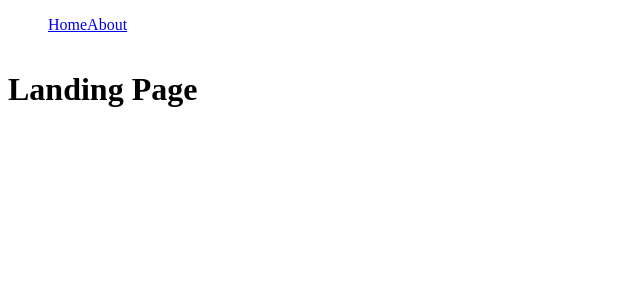
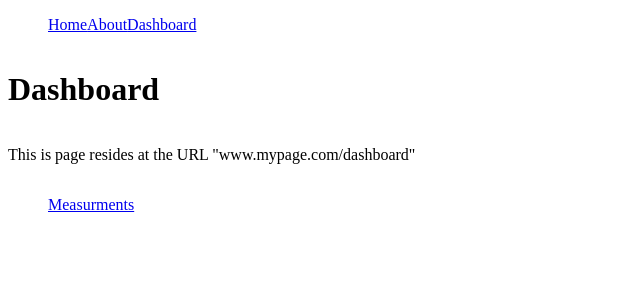
Before and after one commit to LarsGKodehode/kodehode-react-router, a React (Vite) app: page /#/dashboard in a window 1280 px wide. Shown: the top 300 px of the page, without its empty margins (0-640 px from the left). Built offline with nearby package versions, Linux system fonts and the light colour scheme.

Commit message:
added example of react-router-outlet

```diff
--- a/src/App.jsx
+++ b/src/App.jsx
@@ -3,27 +3,47 @@ import {
   Routes,
   Route,
   Link,
+  Outlet,
 } from 'react-router-dom'
 
 import LandingPage from './routes/LandingPage'
 import AboutPage from './routes/about/AboutPage'
+import Dashboard from './routes/dashboard/Dashboard'
+import Measurments from './routes/dashboard/Measurments/Measurments'
+
+function Navbar() {
+  return (
+    <>
+      <header>
+        <nav>
+          <ul>
+            <Link to="/">Home</Link>
+            <Link to="/about">About</Link>
+            <Link to="/dashboard">Dashboard</Link>
+          </ul>
+        </nav>
+      </header>
+
+      <Outlet />
+    </>
+  )
+}
 
 function App() {
   return (
     <Router>
-      <nav>
-        <ul>
-          <Link to="/">Home</Link>
-          <Link to="/about">About</Link>
-        </ul>
-      </nav>
+
       <Routes>
-        <Route path='/'>
+        <Route path='/' element={<Navbar />}>
           <Route path='' element={<LandingPage />} />
           <Route path='about' element={<AboutPage />} />
+
+          <Route path='dashboard' element={<Dashboard />}>
+            <Route path='measurments' element={<Measurments />} />
+          </Route>
         </Route>
 
-        <Route path='*' element={<LandingPage />} />
+        <Route path='*' element={<h1>404</h1>} />
       </Routes>
     </Router>
   )
--- a/src/routes/LandingPage.jsx
+++ b/src/routes/LandingPage.jsx
@@ -7,9 +7,10 @@ const someName = {}
 function LandingPage() {
   return (
     <div className={styles.page}>
-      <h1>Landing Page</h1>
-
-      <Outlet />
+      <main>
+        <h1>Landing Page</h1>
+        <p>This is page resides at the URL "www.mypage.com"</p>
+      </main>
     </div>
   )
 }
--- a/src/routes/about/AboutPage.jsx
+++ b/src/routes/about/AboutPage.jsx
@@ -1,8 +1,9 @@
 function AboutPage() {
   return (
-    <div>
+    <main>
       <h1>About Page</h1>
-    </div>
+      <p>This is page resides at the URL "www.mypage.com/about"</p>
+    </main>
   )
 }
 
--- /dev/null
+++ b/src/routes/dashboard/Dashboard.jsx
@@ -0,0 +1,26 @@
+import {Outlet, Link} from 'react-router-dom'
+
+
+import styles from './layout.module.css'
+
+function Dashboard() {
+  return (
+    <div className={styles.page}>
+      <h1>Dashboard</h1>
+      <p>This is page resides at the URL "www.mypage.com/dashboard"</p>
+
+      {/* We can easly use relative links inside som subroutes like here */}
+      <nav>
+        <ul>
+          <Link to='measurments'>Measurments</Link>
+        </ul>
+      </nav>
+
+      <main>
+        <Outlet />
+      </main>
+    </div>
+  )
+}
+
+export default Dashboard
--- /dev/null
+++ b/src/routes/dashboard/Measurments/Measurments.jsx
@@ -0,0 +1,12 @@
+import styles from './layout.module.css'
+
+function Measurements() {
+  return (
+    <div className={styles.page}>
+      <h2>Measurments</h2>
+      <p>This is page resides at the URL "www.mypage.com/dashboard/measurments"</p>
+    </div>
+  )
+}
+
+export default Measurements
--- /dev/null
+++ b/src/routes/dashboard/Measurments/layout.module.css
@@ -0,0 +1,4 @@
+.page {
+  display: flex;
+  flex-direction: column;
+}
--- /dev/null
+++ b/src/routes/dashboard/layout.module.css
@@ -0,0 +1,4 @@
+.page {
+  display: flex;
+  flex-direction: column;
+}
```
